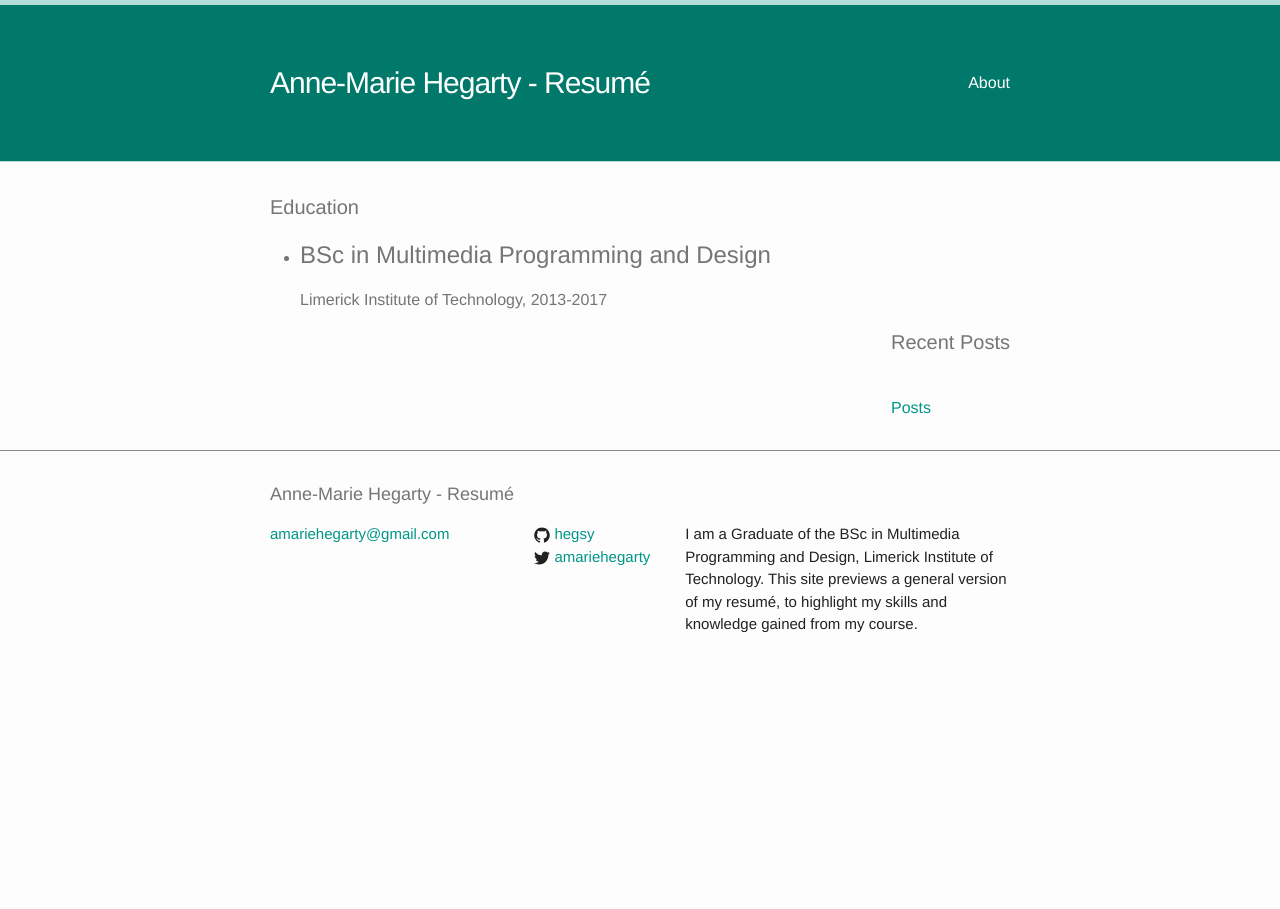
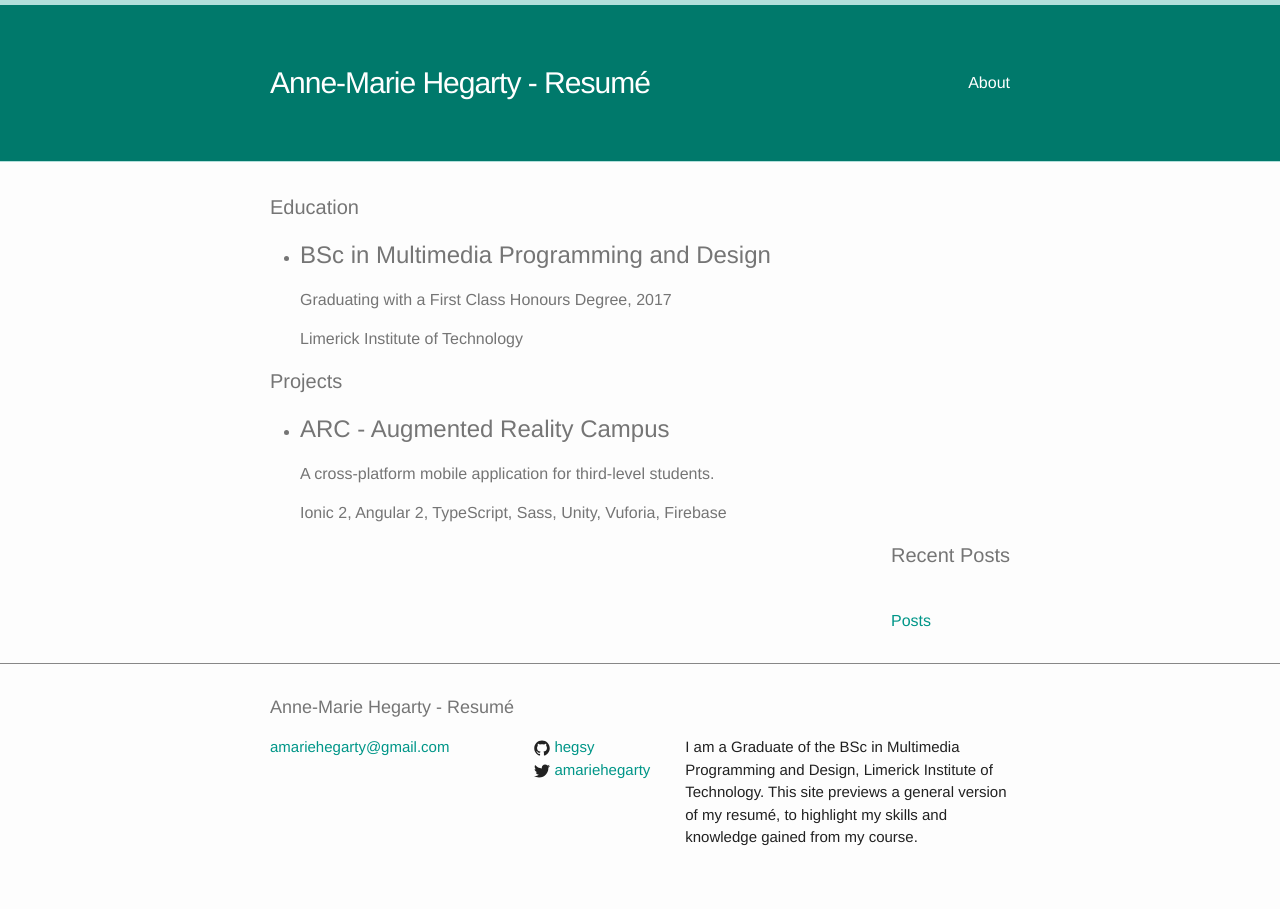
Before and after one commit to hegsy/hegsy.github.io, a Jekyll site: the page built from index.html, in a window 1280 px wide. Built offline with Jekyll 4.4.1, drawn with Linux system fonts in a browser that asks for light colours.

Commit message:
Education and Project

```diff
--- a/index.html
+++ b/index.html
@@ -17,12 +17,23 @@ layout: default
       </li>
     {% endfor %}
   </ul> -->
-  <ul>
-    <li>
-      <h2>BSc in Multimedia Programming and Design</h2>
-      <span>Limerick Institute of Technology, 2013-2017</span>
-    </li>
-  </ul>
+    <ul>
+      <li>
+        <h2>BSc in Multimedia Programming and Design</h2>
+        <p>Graduating with a First Class Honours Degree, 2017</p>
+        <span>Limerick Institute of Technology</span>
+      </li>
+    </ul>
+
+  <h1 class="page-heading">Projects</h1>
+
+    <ul>
+      <li>
+        <h2>ARC - Augmented Reality Campus</h2>
+        <p>A cross-platform mobile application for third-level students.</p>
+        <span>Ionic 2, Angular 2, TypeScript, Sass, Unity, Vuforia, Firebase</span>
+      </li>
+    </ul>
 
     <div class="sidebar-recent-posts">
         <h1 class="page-heading">Recent Posts</h1>
```
